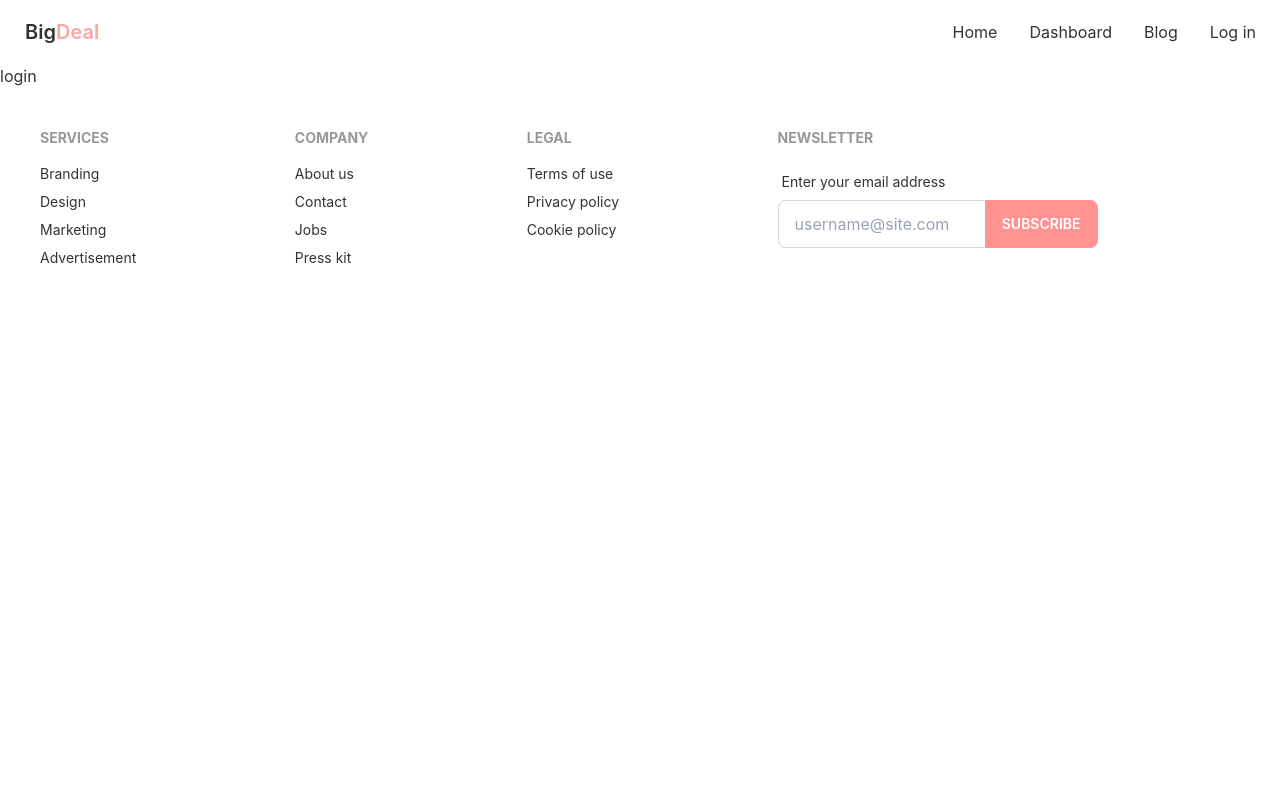
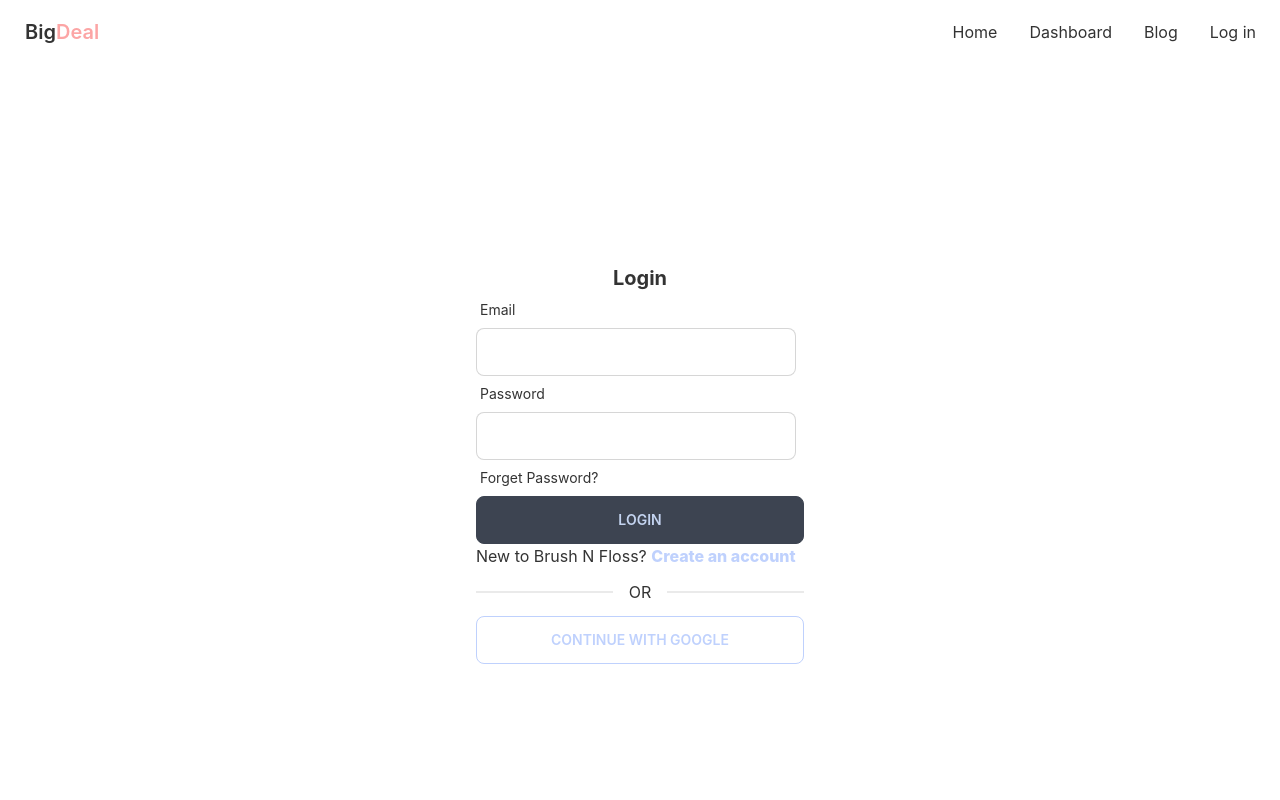
Before and after one commit to sonjibony/big-deals, a React (Create React App) app: page /login in a window 1280 px wide. Shown: the top 800 px of the page. Built offline with nearby package versions, Linux system fonts and the light colour scheme.

Commit message:
env variables added

```diff
--- a/package.json
+++ b/package.json
@@ -7,8 +7,10 @@
     "@testing-library/react": "^13.4.0",
     "@testing-library/user-event": "^13.5.0",
     "daisyui": "^2.41.0",
+    "firebase": "^9.14.0",
     "react": "^18.2.0",
     "react-dom": "^18.2.0",
+    "react-hook-form": "^7.39.5",
     "react-router-dom": "^6.4.3",
     "react-scripts": "5.0.1",
     "web-vitals": "^2.1.4"
--- a/src/Pages/Login/Login.js
+++ b/src/Pages/Login/Login.js
@@ -1,11 +1,88 @@
-import React from 'react';
+import React, { useState } from "react";
+import { useForm } from "react-hook-form";
+import { Link } from "react-router-dom";
+const Login = () => {
+  const {
+    register,
+    formState: { errors },
+    handleSubmit,
+  } = useForm();
+  const [loginError, setLoginError] = useState('');
 
-const Login = () => {
-    return (
-        <div>
-            login
-        </div>
-    );
+
+  //implementing login
+  const handleLogin = data =>{
+console.log(data);
+  }
+
+  return (
+    <div className="h-[800px]  flex justify-center items-center">
+      <div className="w-96 p-7">
+        <h2 className="text-xl font-bold text-center">Login</h2>
+        <form onSubmit={handleSubmit(handleLogin)}>
+          <div className="form-control w-full max-w-xs">
+            <label className="label">
+              <span className="label-text">Email</span>
+            </label>
+            <input
+              type="email"
+              {...register("email", {
+                required: "Email Address is required",
+              })}
+              className="input input-bordered w-full max-w-xs"
+            />
+            {errors.email && (
+              <p className="text-red-600">{errors.email?.message}</p>
+            )}
+          </div>
+
+          <div className="form-control w-full max-w-xs">
+            <label className="label">
+              <span className="label-text">Password</span>
+            </label>
+            <input
+              type="password"
+              {...register("password", {
+                required: "Password is required",
+                minLength: {
+                  value: 6,
+                  message: "Password must be 6 characters or longer",
+                },
+              })}
+              className="input input-bordered w-full max-w-xs"
+            />
+
+            <label className="label">
+              <span className="label-text">Forget Password?</span>
+            </label>
+            {errors.password && (
+              <p className="text-red-600">{errors.password?.message}</p>
+            )}
+          </div>
+          <input
+            className="btn  w-full"
+            value="Login"
+            type="submit"
+          />
+          <div>
+            {loginError && (
+              <p className="text-red-600 mt-2 mb-2">{loginError}</p>
+            )}
+          </div>
+        </form>
+        <p>
+          New to Brush N Floss?{" "}
+          <Link className="text-accent font-extrabold" to="/signup">
+            Create an account
+          </Link>
+        </p>
+        <div className="divider">OR</div>
+        <button className="btn btn-outline btn-accent  w-full">
+          CONTINUE WITH GOOGLE
+        </button>
+      </div>
+    </div>
+  );
 };
 
 export default Login;
--- /dev/null
+++ b/src/firebase/firebase.config.js
@@ -0,0 +1,18 @@
+// Import the functions you need from the SDKs you need
+import { initializeApp } from "firebase/app";
+// TODO: Add SDKs for Firebase products that you want to use
+// https://firebase.google.com/docs/web/setup#available-libraries
+
+// Your web app's Firebase configuration
+const firebaseConfig = {
+  apiKey: process.env.REACT_APP_apiKey,
+  authDomain: process.env.REACT_APP_authDomain,
+  projectId: process.env.REACT_APP_projectId,
+  storageBucket: process.env.REACT_APP_storageBucket,
+  messagingSenderId: process.env.REACT_APP_messagingSenderId,
+  appId: process.env.REACT_APP_appId,
+};
+
+// Initialize Firebase
+const app = initializeApp(firebaseConfig);
+export default app;
```
Also changed, not shown: 1 other file (tests, documents, lock files or other folders).
